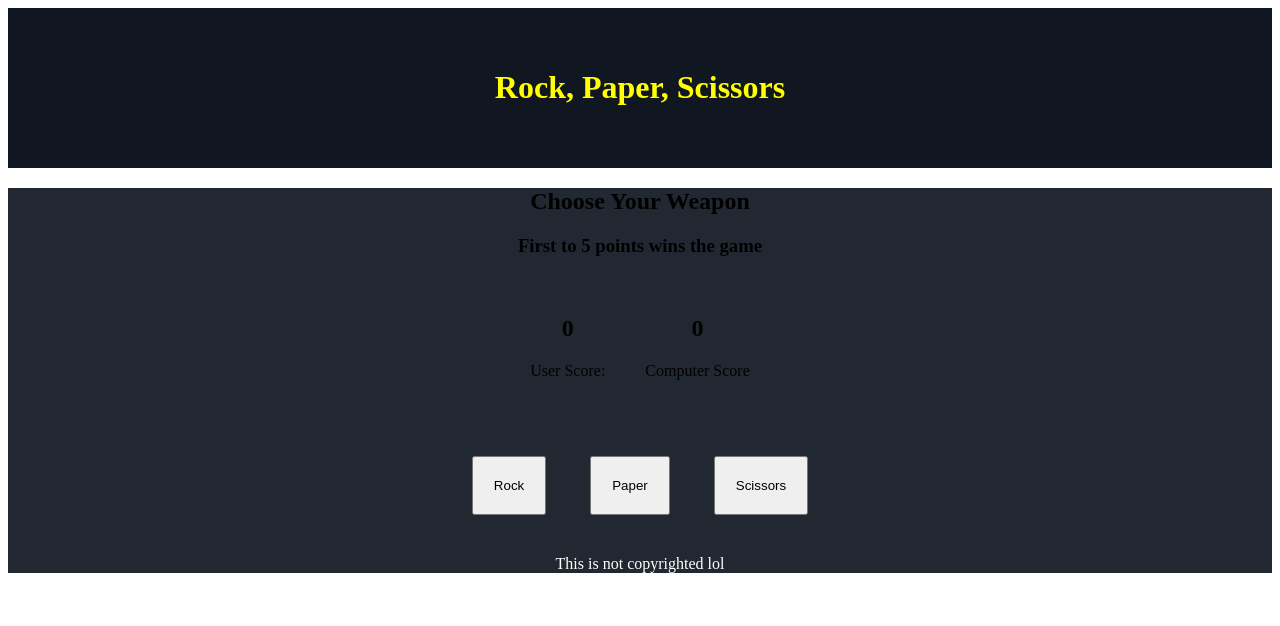
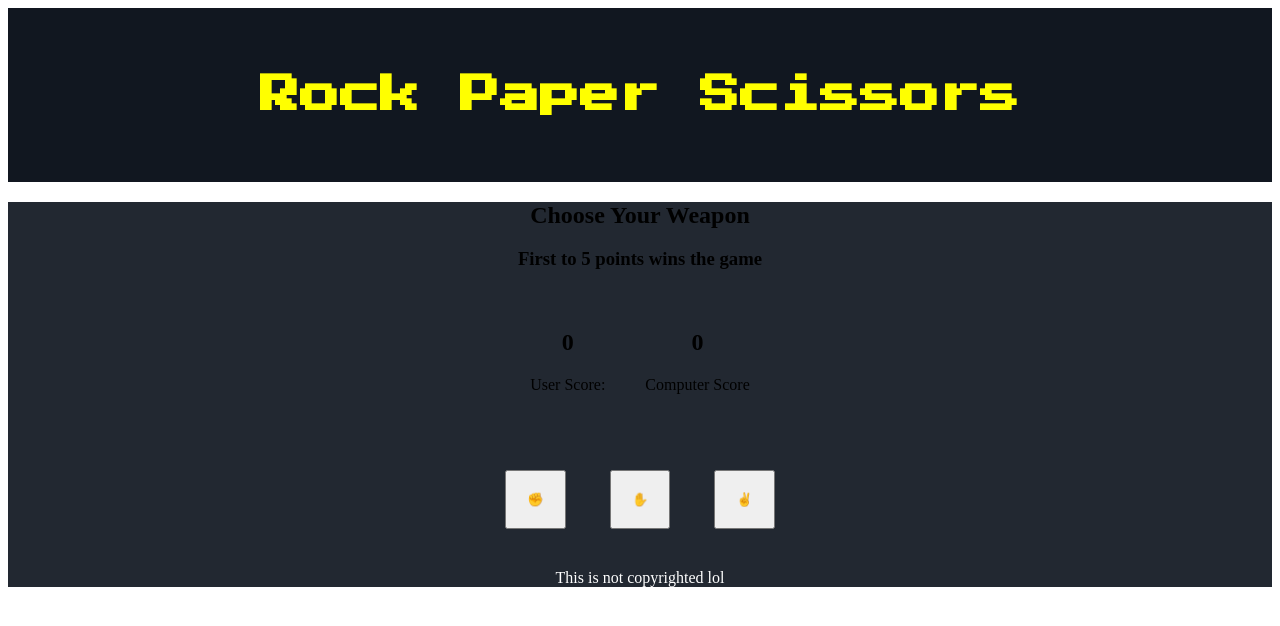
Before and after one commit to jamieolsen12/odin-rock-paper-scissors, a plain HTML site: page index.html in a window 1280 px wide. Drawn offline with Linux system fonts and the light colour scheme.

Commit message:
Add css to main, change font for header, add emojis to buttons

```diff
--- a/index.html
+++ b/index.html
@@ -5,12 +5,15 @@
     <meta http-equiv="X-UA-Compatible" content="IE=edge">
     <meta name="viewport" content="width=device-width, initial-scale=1.0">
     <link rel="stylesheet" href="styles.css">
+    <link rel="preconnect" href="https://fonts.googleapis.com">
+    <link rel="preconnect" href="https://fonts.gstatic.com" crossorigin>
+    <link href="https://fonts.googleapis.com/css2?family=Press+Start+2P&display=swap" rel="stylesheet">
     <title>Rock, Paper, Scissors</title>
 </head>
 <body>
 
     <header class="header">
-        <h1>Rock, Paper, Scissors</h1>
+        <h1>Rock Paper Scissors</h1>
     </header>
     <main class="main">
 
@@ -33,9 +36,9 @@
 
 
         <div class="choice-buttons">
-            <button class="rock-button choice-button">Rock</button>
-            <button class="paper-button choice-button">Paper</button>
-            <button class="scissors-button choice-button">Scissors</button>
+            <button class="choice-button" id="rock">✊</button>
+            <button class="choice-button" id="paper">✋</button>
+            <button class="choice-button" id="scissors">✌️</button>
         </div>
 
         <footer class="footer">This is not copyrighted lol</footer>
--- a/styles.css
+++ b/styles.css
@@ -6,6 +6,8 @@ header {
     color: yellow;
     margin: 0px 0px 0px 0px;
     padding: 40px;
+    font-family: 'Press Start 2P', cursive;
+    font-size: 20px;
 }
 
 main {
```
